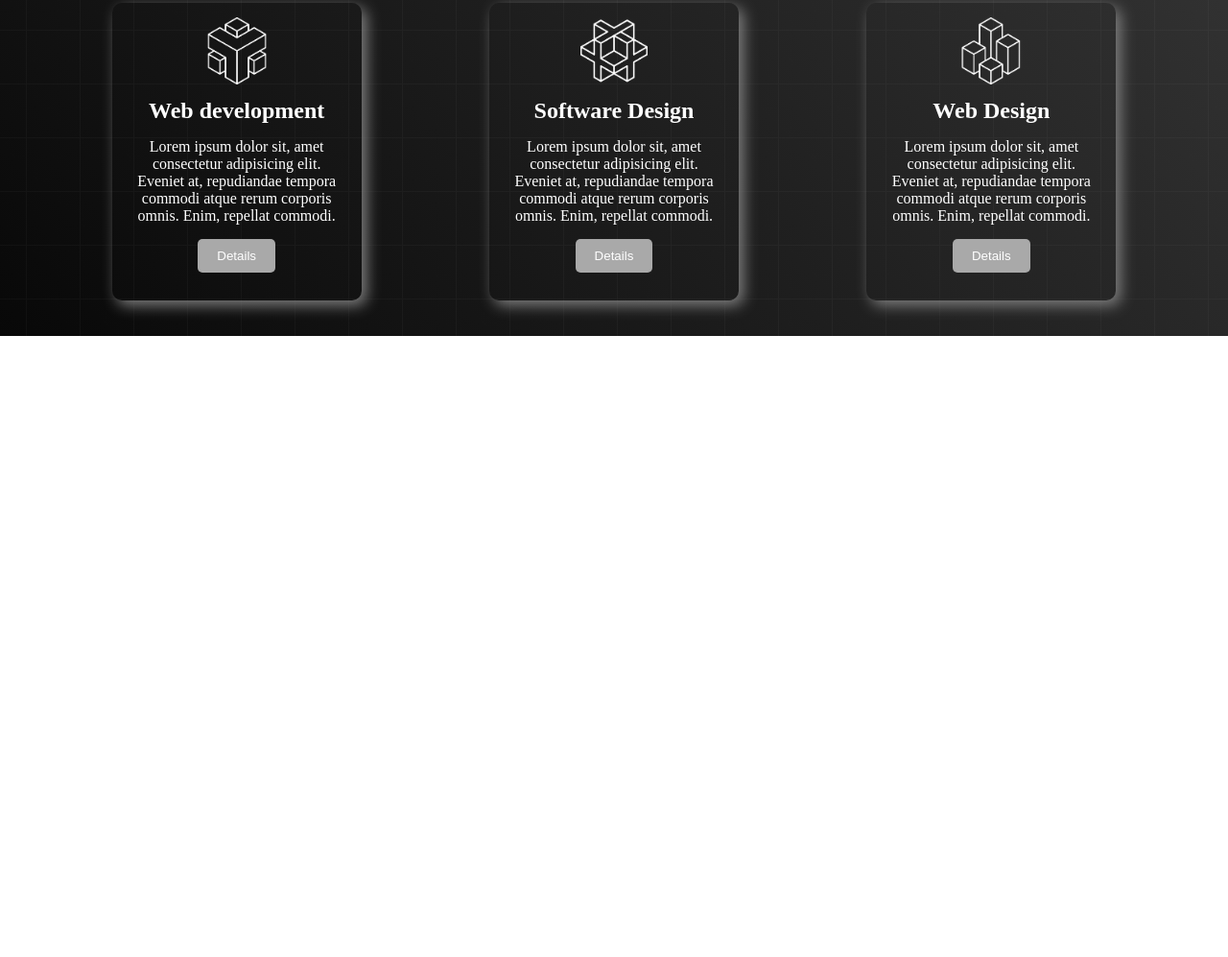
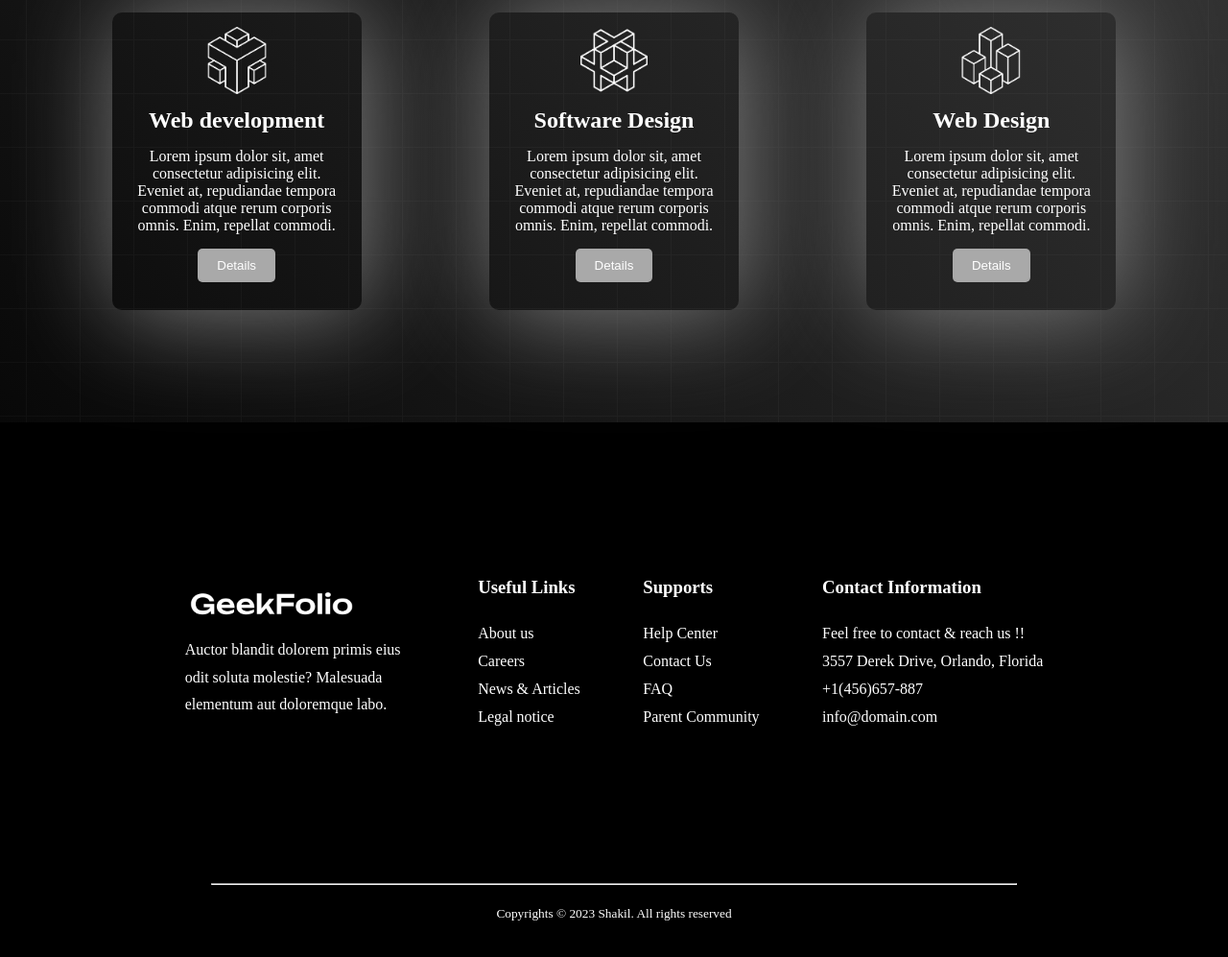
Before and after one commit to shakilgit1/first-demo-website, a plain HTML site: page index.html in a window 1280 px wide. Shown: the part 1521-2518 px from the top of the page at 96% size. Before the commit the page ends 1871 px from the top, so only its background shows below. Drawn offline with Linux system fonts and the light colour scheme.

Commit message:
finaly solved error

```diff
--- a/index.html
+++ b/index.html
@@ -44,12 +44,12 @@
             <h1 class="title about-title">About US</h1>
             <div class="about-container">
                  <div class="about-info">
-                    <h1>We grow brands through bold & strategic creative</h1>
-                    <p>Lorem ipsum, dolor sit amet consectetur adipisicing. <br>Lorem ipsum, dolor sit amet consectetur adipisicing.</p>
+                    <h1>We grow brands through <br> bold & strategic creative</h1>
+                    <p class="decsription">Lorem ipsum, dolor sit amet consectetur adipisicing. <br>Lorem ipsum, dolor sit amet consectetur adipisicing.</p>
                     <button class="btn">Contact Us</button>
                  </div>
                 <div class="about-photo">
-                    <img class="banner-img" src="/images/section.png" alt="">
+                    <img class="banner-img" src="images/section.png" alt="">
                 </div>
             </div>
         </section>
@@ -60,19 +60,19 @@
                 <h1 class="title about-title">Our Services</h1>
              <div class="box-container">
                 <div class="box">
-                    <img class="icon" src="/icon/0.png" alt="">
+                    <img class="icon" src="icon/0.png" alt="">
                     <h2 class="box-title">Web development</h2>
                     <p class="box-para">Lorem ipsum dolor sit, amet consectetur adipisicing elit. Eveniet at, repudiandae tempora commodi atque rerum corporis omnis. Enim, repellat commodi.</p>
                     <button class=" btn box-btn">Details</button>
                  </div>
                  <div class="box">
-                    <img class="icon" src="/icon/1.png" alt="">
+                    <img class="icon" src="icon/1.png" alt="">
                     <h2 class="box-title">Software Design</h2>
                     <p class="box-para">Lorem ipsum dolor sit, amet consectetur adipisicing elit. Eveniet at, repudiandae tempora commodi atque rerum corporis omnis. Enim, repellat commodi.</p>
                     <button class=" btn box-btn">Details</button>
                  </div>
                  <div class="box">
-                    <img class="icon" src="/icon/2.png" alt="">
+                    <img class="icon" src="icon/2.png" alt="">
                     <h2 class="box-title">Web Design</h2>
                     <p class="box-para">Lorem ipsum dolor sit, amet consectetur adipisicing elit. Eveniet at, repudiandae tempora commodi atque rerum corporis omnis. Enim, repellat commodi.</p>
                     <button class=" btn box-btn">Details</button>
@@ -82,6 +82,39 @@
             </div>
         </section>
     </main>
-    <footer></footer>
+    <footer>
+
+            <div class="footer-section">
+              <div class="logo-box">
+                <img class="logo" src="logo/logo-light.png" alt="">
+                <p>Auctor blandit dolorem primis eius odit soluta molestie? Malesuada elementum aut doloremque labo.</p>
+              </div>
+              <div class="usefull-link">
+                <h3>Useful Links</h3>
+                <p>About us </p>
+                <p>Careers</p>
+                <p>News & Articles </p>
+                <p>Legal notice</p>
+              </div>
+              <div class="support">
+                <h3>Supports</h3>
+                <p>Help Center </p>
+                <p>Contact Us</p>
+                <p>FAQ </p>
+                <p>Parent Community</p>
+              </div>
+              <div class="contact">
+                <h3>Contact Information</h3>
+                <p>Feel free to contact & reach us !!</p>
+                <p>3557 Derek Drive, Orlando, Florida</p>
+                <p>+1(456)657-887 </p>
+                <p>info@domain.com</p>
+              </div>
+            </div>
+
+            <hr class="hr">
+            <p class="copy"><small>Copyrights &copy; 2023 Shakil. All rights reserved</small></p>
+
+    </footer>
 </body>
 </html>
--- a/style.css
+++ b/style.css
@@ -77,7 +77,7 @@
     align-items: center;
     padding: 50px;
     background-image: url("./images/background.png"),linear-gradient(45deg,rgb(8, 8, 8),rgb(53, 53, 53));
-    height: 50vh;
+    height: 60vh;
     color: white;
 
 }
@@ -90,7 +90,7 @@
     /* margin-top: 10px; */
     align-items: center;
     text-align: center;
-    box-shadow: 5px 5px 15px gray;
+    box-shadow: 5px 2px 105px gray;
     border-radius: 10px;
 
 }
@@ -121,3 +121,44 @@
     justify-content: space-around;
     margin-top: 20px;
 }
+footer{
+    height: 70vh;
+    width: 100%;
+    background-color:rgb(0, 0, 0);
+    color: white;
+    line-height: 1.8em;
+
+
+    /* background-blend-mode: overlay; */
+}
+.footer-section{
+    display: flex;
+    height: 60vh;
+    width: 75%;
+    margin: 0 auto;
+    justify-content: space-around;
+    align-items: center;
+}
+
+.logo{
+    width: 100px;
+    padding: 5px;
+}
+.logo-box img{
+    width: 170px;
+}
+.logo-box{
+    width: 25%;
+    /* border: 2px solid white; */
+}
+.copy{
+    text-align: center;
+    padding: 15px;
+}
+footer h3{
+    margin-bottom: 20px;
+}
+.hr{
+    margin-left: 220px;
+    margin-right:220px ;
+}
```
